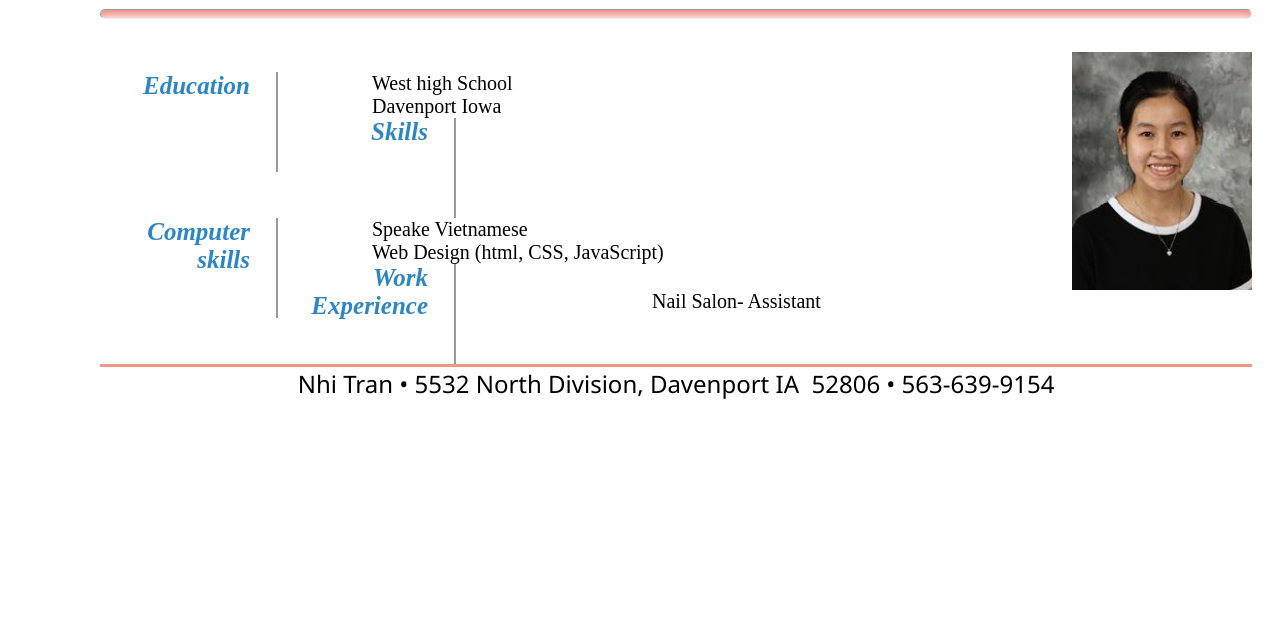
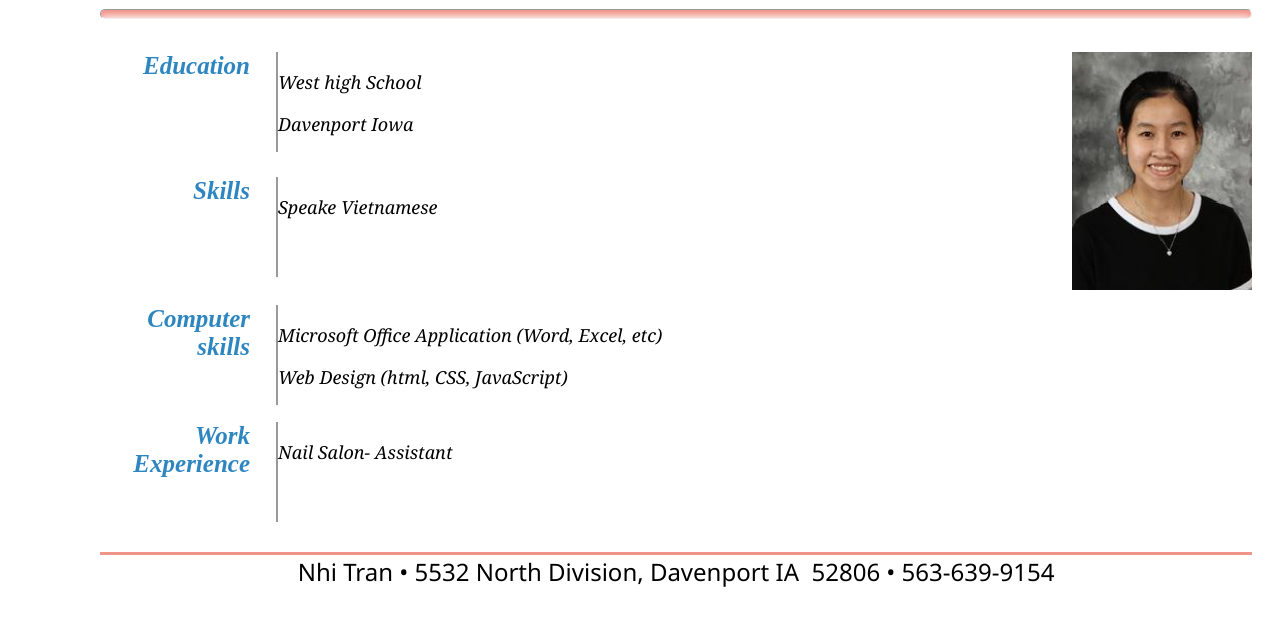
Before and after one commit to tuongnhi733/Final-portfolio, a plain HTML site: page index.html in a window 1280 px wide. Shown: the part 165-790 px from the top of the page. Drawn offline with Linux system fonts and the light colour scheme.

Commit message:
Update index.html

```diff
--- a/index.html
+++ b/index.html
@@ -17,23 +17,20 @@
 <hr>
 <br>
 <img src="images/me.jpg" alt="my photo">
-<dl class="">
-  <dt>Education</dt>
-  <dd>West high School</dd>
-  <dd>Davenport Iowa</dd>
-</dl>
-<dl class="">
-  <dt>Skills</dt>
-  <dd>Speake Vietnamese</dd>
-</dl>
-<dl class="">
-  <dt>Computer skills</dt>
-  <dd>Web Design (html, CSS, JavaScript)  </dd>
-</dl>
-<dl class="">
-  <dt>Work Experience</dt>
-  <dd>Nail Salon- Assistant</dd>
-</dl>
+<dt>Education</dt>
+<p>West high School</p>
+<p>Davenport Iowa</p>
+<br>
+<dt>Skills</dt>
+<p>Speake Vietnamese</p>
+<dd class="clear"></dd>
+<dt>Computer skills</dt>
+<p>Microsoft Office Application (Word, Excel, etc)</p>
+<p>Web Design (html, CSS, JavaScript)</p>
+<dd class="clear"></dd>
+<dt>Work Experience</dt>
+<p>Nail Salon- Assistant</p>
+<br>
 </body>
 <footer>
   Nhi Tran &#8226; 5532 North Division, Davenport IA &nbsp;52806 &#8226; 563-639-9154
```
